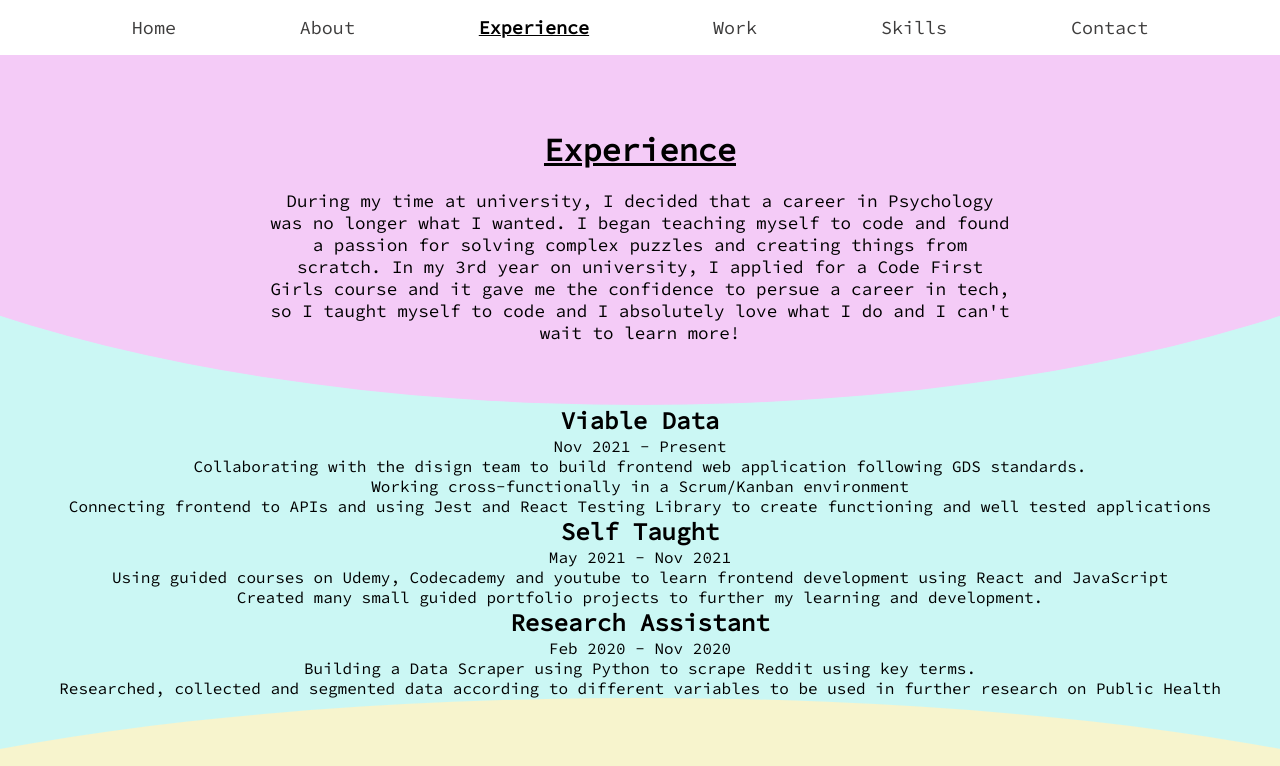
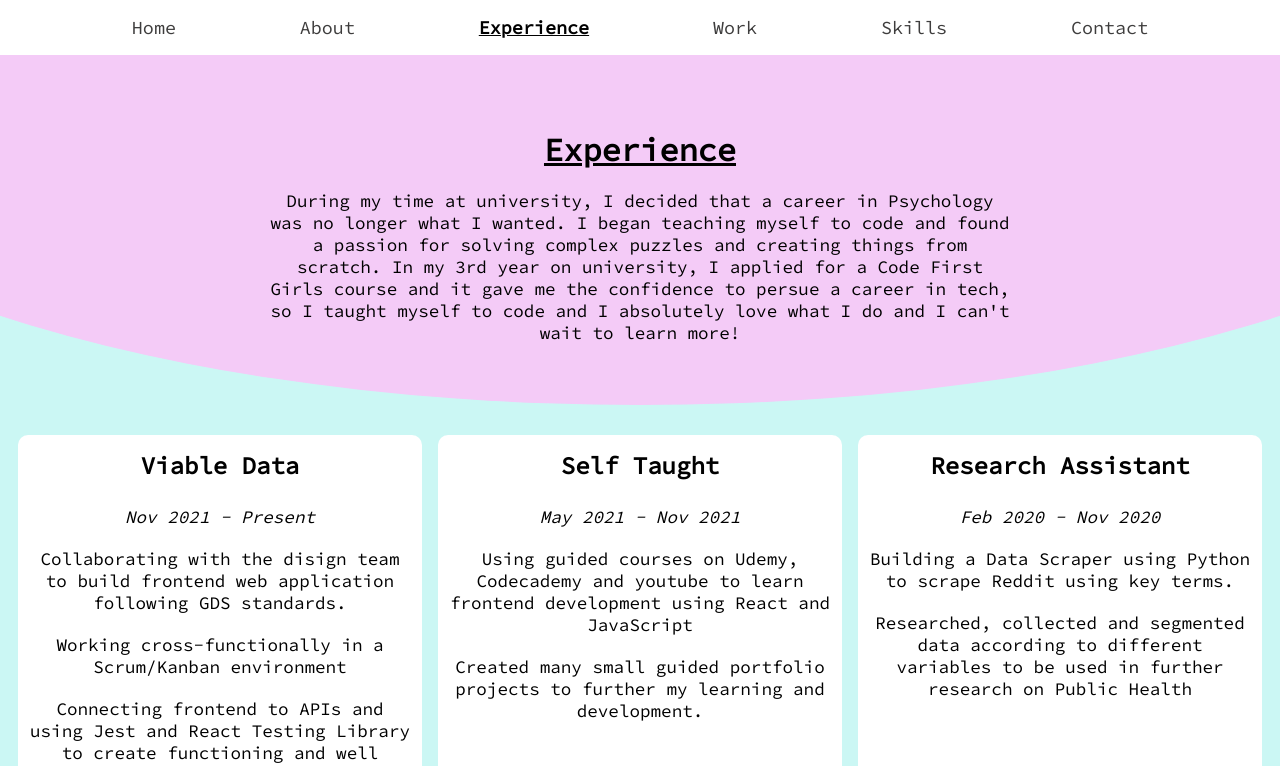
Before and after one commit to Adele-B/Adele-B.github.io, a React app: page /experience in a window 1280 px wide. Shown: the top 766 px of the page. Built offline with nearby package versions, Linux system fonts and the light colour scheme.

Commit message:
Add Experience section styles

```diff
--- a/src/styles/main.scss
+++ b/src/styles/main.scss
@@ -48,6 +48,12 @@ body {
   &--list {
     @extend .text;
     text-align: left;
+  }
+
+  &--italic {
+    @extend .text;
+    font-style: italic;
+    max-width: 100%;
   }
 }
 
@@ -172,6 +178,35 @@ body {
   padding: 10px;
 }
 
+// Experience page
+
+.experience__heading {
+  font-size: 1.5rem;
+  padding: 15px;
+}
+
+.experience__text__container {
+  width: 100%;
+  padding: 30px 10px;
+  display: flex;
+  flex-wrap: wrap;
+  flex-direction: row;
+  justify-content: space-evenly;
+}
+
+.experience__box {
+  background-color: #ffff;
+  flex-basis: 32%;
+  margin: 0 auto 10px auto;
+  border-radius: 10px;
+}
+
+.experience__text {
+  padding: 10px;
+  margin: 0 auto;
+  font-size: 1.10rem;
+}
+
 // Footer
 
 .footer__section {
```
